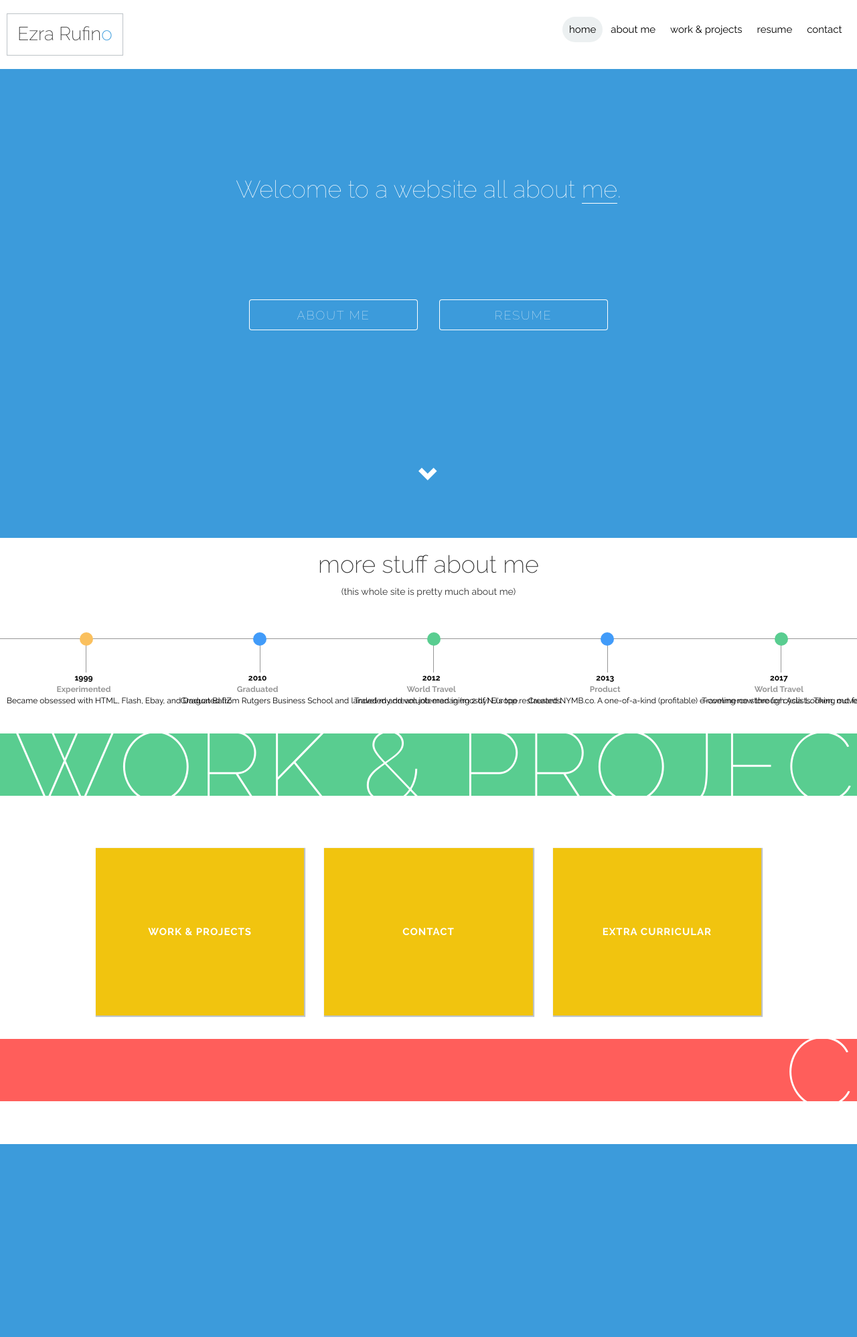
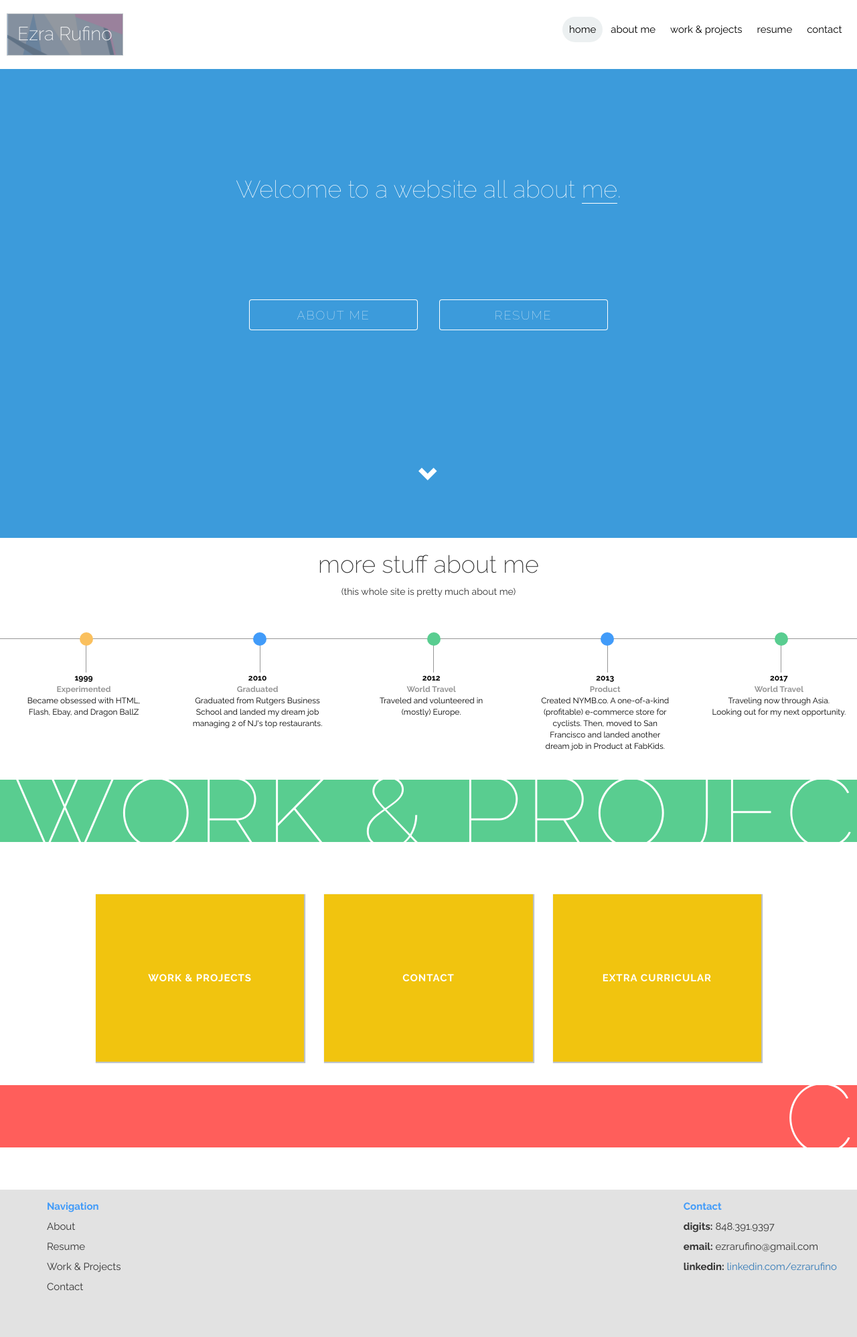
Before and after one commit to erufino/portfolio, a PHP site: page /index.html in a window 1280 px wide. Shown: the whole page at 67% size. Before the commit the page ends 1708 px from the top, so only its background shows below. Run offline with PHP 8.4, Linux system fonts and the light colour scheme.

Commit message:
began work on the footer

```diff
--- a/index.html
+++ b/index.html
@@ -19,7 +19,7 @@
         <label for="drawer-toggle" id="drawer-toggle-label"></label>
         <header>
             <div id="header-content">
-                <h1 class="my-name">Ezra Rufin<font color="#3498db">o</font></h1>
+                <h1 class="my-name">Ezra Rufino</h1>
                 <ul id="nav_container" class="nav nav-pills">
                     <li role="presentation" class="active"><a href="/about.html">home</a></i>
                     <li role="presentation"><a href="/about.html">about me</a></i>
@@ -60,28 +60,37 @@
                     <div class="entry yellow">
                          <p class="year">1999</h1>
                         <p class="timeline-header">Experimented</p>
-                        <p class="timeline-details">Became obsessed with HTML, Flash, Ebay, and Dragon BallZ</p>
+                        <p class="timeline-details">Became obsessed with HTML,
+                        <p class="timeline-details">Flash, Ebay, and Dragon BallZ</p>
 
                     </div>
                     <div class="entry blue">
                         <p class="year">2010</h1>
                         <p class="timeline-header">Graduated</p>
-                        <p class="timeline-details">Graduated from Rutgers Business School and landed my dream job managing 2 of NJ's top restaurants.</p>
+                        <p class="timeline-details">Graduated from Rutgers Business</p>
+                        <p class="timeline-details">School and landed my dream job </p>
+                        <p class="timeline-details">managing 2 of NJ's top restaurants.</p>
                     </div>
                     <div class="entry green">
                         <p class="year">2012</h1>
                         <p class="timeline-header">World Travel</p>
-                        <p class="timeline-details">Traveled and volunteered in (mostly) Europe.</p>
+                        <p class="timeline-details">Traveled and volunteered in </p>
+                        <p class="timeline-details">(mostly) Europe.</p>
                     </div>
                     <div class="entry blue">
-                         <p class="year">2013</h1>
+                        <p class="year">2013</h1>
                         <p class="timeline-header">Product</p>
-                        <p class="timeline-details">Created NYMB.co.  A one-of-a-kind (profitable) e-commerce store for cyclists.  Then, moved to San Francisco and landed another dream job in Product at FabKids.</p>
+                        <p class="timeline-details">Created NYMB.co.  A one-of-a-kind</p>
+                        <p class="timeline-details"> (profitable) e-commerce store for</p>
+                        <p class="timeline-details">cyclists.  Then, moved to San</p>
+                        <p class="timeline-details">Francisco and landed another</p>
+                        <p class="timeline-details">dream job in Product at FabKids.</p>
                     </div>
                     <div class="entry green">
                         <p class="year">2017</h1>
                         <p class="timeline-header">World Travel</p>
-                        <p class="timeline-details">Traveling now through Asia.  Looking out for my next opportunity.</p>
+                        <p class="timeline-details">Traveling now through Asia.</p>
+                        <p class="timeline-details">Looking out for my next opportunity.</p>
                     </div>
                 </div>
 
@@ -137,6 +146,26 @@
                 </div>
                 <div id="contact" class="section red-back"></div>
                 <div class="section-txt contact"> contact</div>
+                <div id="footer">
+                    <div id="footer-nav">
+                        <ul>
+                            <li class="footer-header-styling">Navigation</li>
+                            <li>About</li>
+                            <li>Resume</li>
+                            <li>Work & Projects</li>
+                            <li>Contact</li>
+                        </ul>
+                    </div>
+                    <div id="footer-contact">
+                        <ul>
+                            <li class="footer-header-styling">Contact</li>
+                            <li><b>digits:</b> 848.391.9397</li>
+                            <li><b>email:</b> ezrarufino@gmail.com</li>
+                            <li><b>linkedin:</b> <a href="https://www.linkedin.com/in/ezrarufino">linkedin.com/ezrarufino</a></li>
+                        </ul>
+                    </div>
+                </div>
+                </div>
             </div>
         </div>
     </body>
--- a/style.css
+++ b/style.css
@@ -45,7 +45,53 @@ a.button-2:hover {
 }
 
 .red-back {
-	background-color: #FF5E5B
+	background-color: #FF5E5B;
+}
+
+.grey-back {
+	background-color: #E2E2E2;
+}
+
+.font-light {
+	font-weight: 100px;
+}
+
+.font-heavy {
+	font-weight: bold;
+}
+
+/******
+
+THIS IS THE FOOTER
+
+******/
+
+#footer {
+	height: 220px;
+	width: 100%;
+	background-color: #E2E2E2;
+}
+
+#footer-contact ul, #footer-nav ul{
+	list-style-type: none;
+	line-height: 30px;
+	font-size: 15px;
+	margin-top: 10px;
+}
+
+#footer-nav {
+	float: left;
+	margin-left: 30px;
+}
+
+#footer-contact {
+	float: right;
+	margin-right: 30px;
+}
+
+.footer-header-styling {
+	font-weight: bold;
+	color: #419BF9;
 }
 
 /******
@@ -68,6 +114,8 @@ h1.my-name {
 	font-weight: 200;
 	border: 0.5px solid #bdc3c7;
 	margin-left: 10px;
+	background-image: url("background.png");
+	color:white;
 }
 
 #nav_container {
@@ -123,7 +171,6 @@ THIS IS THE HERO IMAGE
 #header-image {
 	height: calc(100vh - 100px);
 	background-color: #3C9BDB;
-	opacity: 1;
 	margin-top: -17px;
 }
 
```
Also changed, not shown: background.png (added), main-background.png (added).
